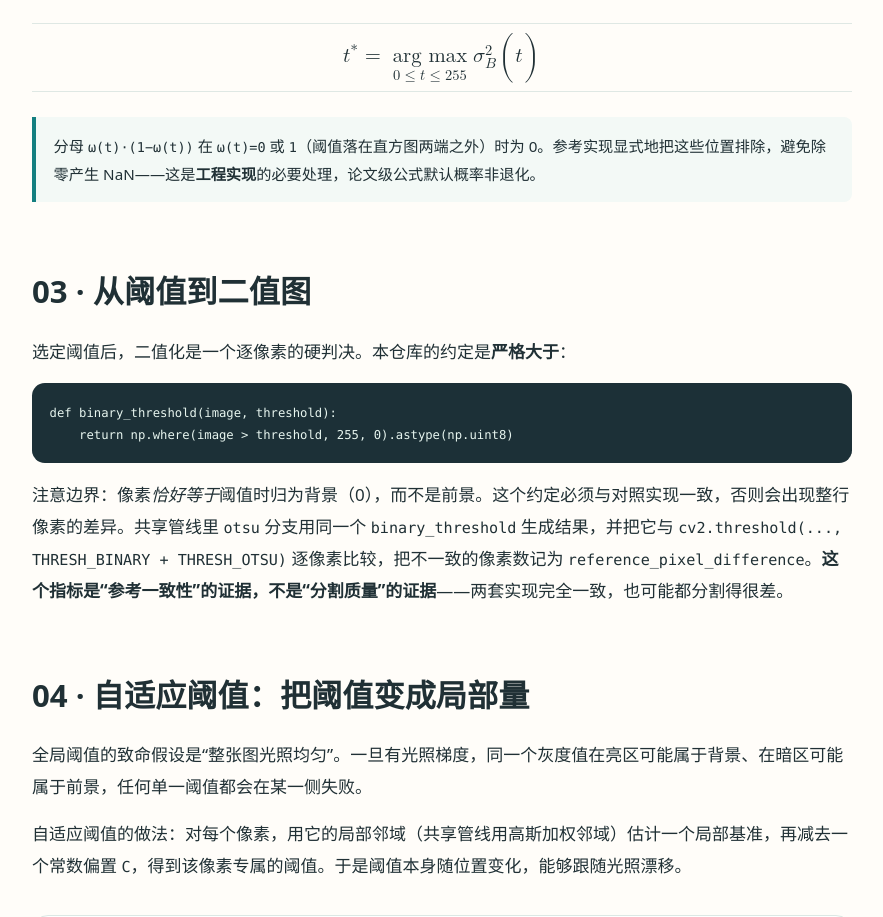
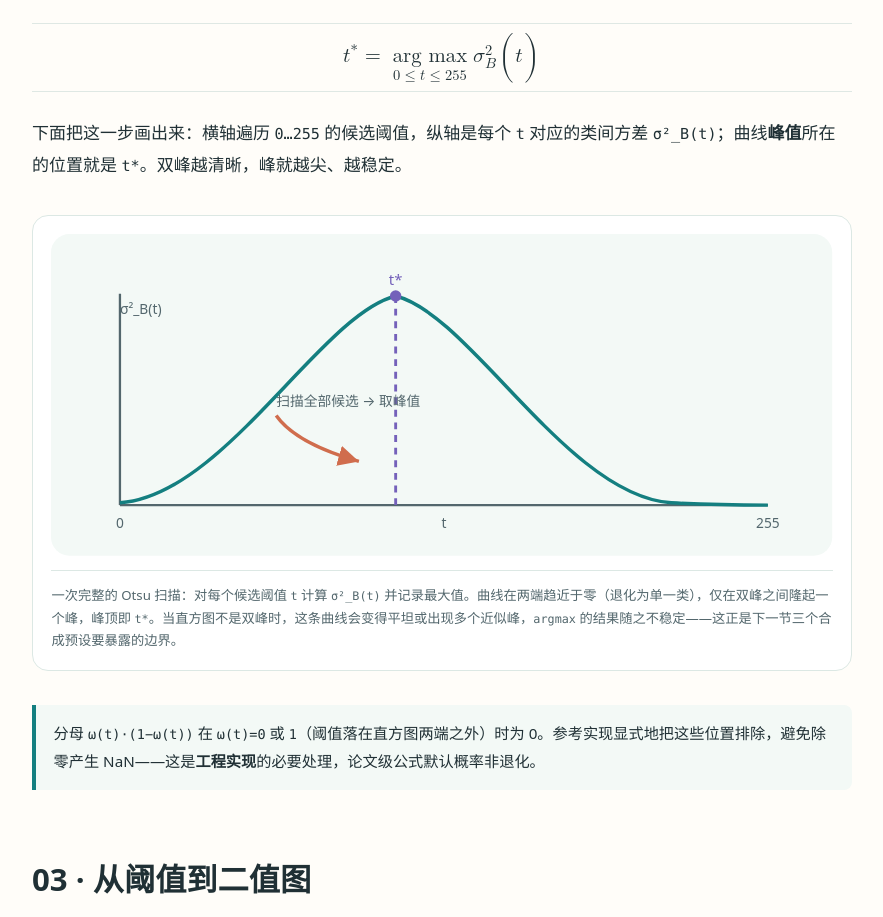
Before and after one commit to 1998x-stack/opencv-tutorial, a plain HTML site: page articles/thresholding.html in a window 1280 px wide. Shown: the part 1579-2496 px from the top of the page, without its empty margins (335-1218 px from the left). Drawn offline with Linux system fonts and the light colour scheme.

Commit message:
docs(opencv-tutorial): add an Otsu variance-scan mechanism figure to the thresholding article

```diff
--- a/articles/thresholding.html
+++ b/articles/thresholding.html
@@ -107,6 +107,28 @@ ul.plain{padding-left:1.2rem}ul.plain li{margin:.45rem 0}
 </math>
 </div>
 </div>
+<p>下面把这一步画出来：横轴遍历 <code>0…255</code> 的候选阈值，纵轴是每个 <code>t</code> 对应的类间方差 <code>σ²_B(t)</code>；曲线<strong>峰值</strong>所在的位置就是 <code>t*</code>。双峰越清晰，峰就越尖、越稳定。</p>
+<figure>
+<svg role="img" aria-labelledby="fig-scan-title fig-scan-desc" viewBox="0 0 680 280" xmlns="http://www.w3.org/2000/svg">
+<title id="fig-scan-title">类间方差随候选阈值 t 的变化与峰值位置</title>
+<desc id="fig-scan-desc">横轴是候选阈值 t（从 0 到 255），纵轴是类间方差 σ²_B(t)；曲线两端趋近于零，在双峰谷底对应的 t 星处取得最大值。</desc>
+<rect width="680" height="280" rx="16" fill="#f3f9f6"/>
+<line x1="60" y1="236" x2="624" y2="236" stroke="#53676d" stroke-width="2"/>
+<line x1="60" y1="52" x2="60" y2="236" stroke="#53676d" stroke-width="2"/>
+<path d="M60 234 C150 228 235 70 300 54 C365 70 450 228 540 234 C575 236 600 236 624 236" fill="none" stroke="#147f80" stroke-width="3"/>
+<line x1="300" y1="54" x2="300" y2="236" stroke="#7461ba" stroke-width="2.5" stroke-dasharray="6 5"/>
+<circle cx="300" cy="54" r="5" fill="#7461ba"/>
+<text x="300" y="44" font-size="13" text-anchor="middle" fill="#7461ba">t*</text>
+<g font-size="12" fill="#53676d" text-anchor="middle">
+<text x="60" y="256">0</text><text x="342" y="256">t</text><text x="624" y="256">255</text>
+<text x="60" y="70" text-anchor="start">σ²_B(t)</text>
+</g>
+<text x="196" y="150" font-size="12" fill="#53676d">扫描全部候选 → 取峰值</text>
+<g stroke="#d06d4d" stroke-width="3" fill="none" marker-end="url(#as)"><path d="M196 158 C210 178 240 190 268 198"/></g>
+<defs><marker id="as" markerWidth="9" markerHeight="9" refX="6" refY="3" orient="auto"><path d="M0 0 L6 3 L0 6 Z" fill="#d06d4d"/></marker></defs>
+</svg>
+<figcaption>一次完整的 Otsu 扫描：对每个候选阈值 <code>t</code> 计算 <code>σ²_B(t)</code> 并记录最大值。曲线在两端趋近于零（退化为单一类），仅在双峰之间隆起一个峰，峰顶即 <code>t*</code>。当直方图不是双峰时，这条曲线会变得平坦或出现多个近似峰，<code>argmax</code> 的结果随之不稳定——这正是下一节三个合成预设要暴露的边界。</figcaption>
+</figure>
 <p class="note">分母 <code>ω(t)·(1−ω(t))</code> 在 <code>ω(t)=0</code> 或 <code>1</code>（阈值落在直方图两端之外）时为 0。参考实现显式地把这些位置排除，避免除零产生 NaN——这是<strong>工程实现</strong>的必要处理，论文级公式默认概率非退化。</p>
 </section>
 
```
